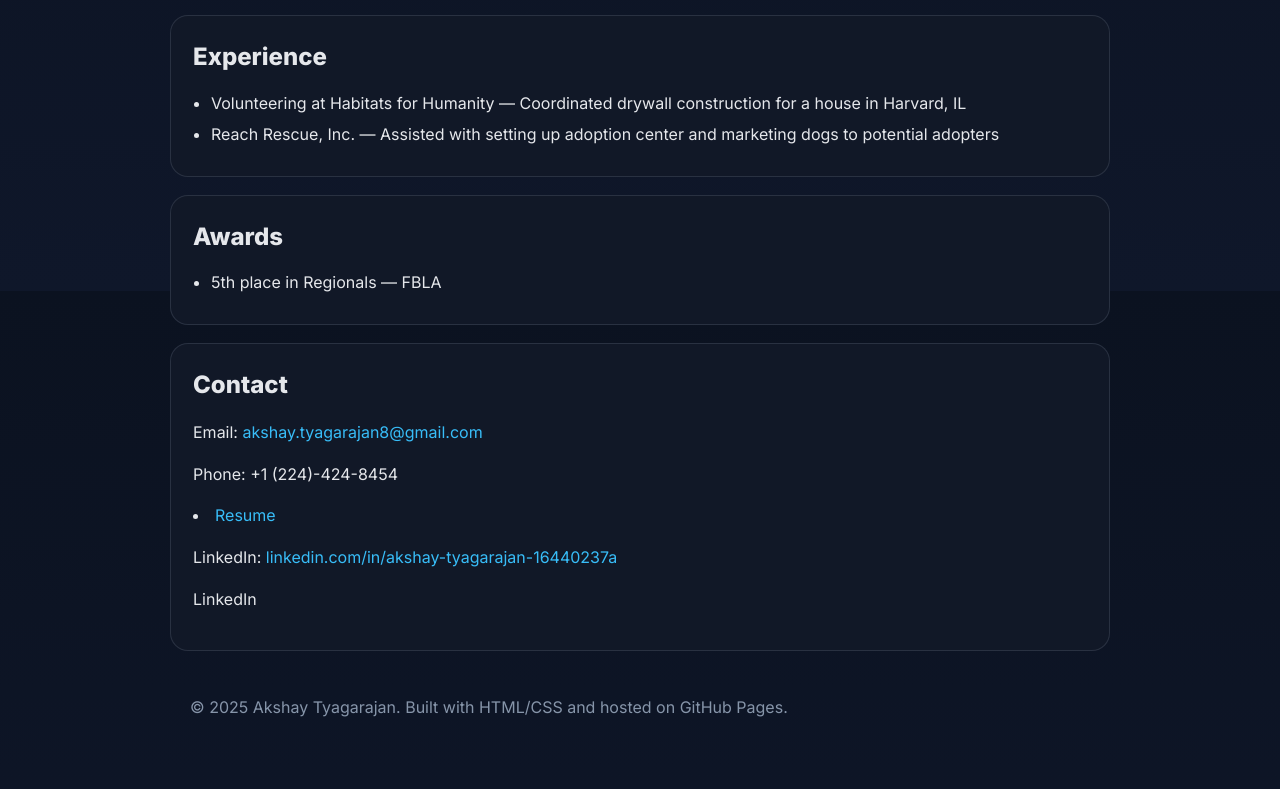
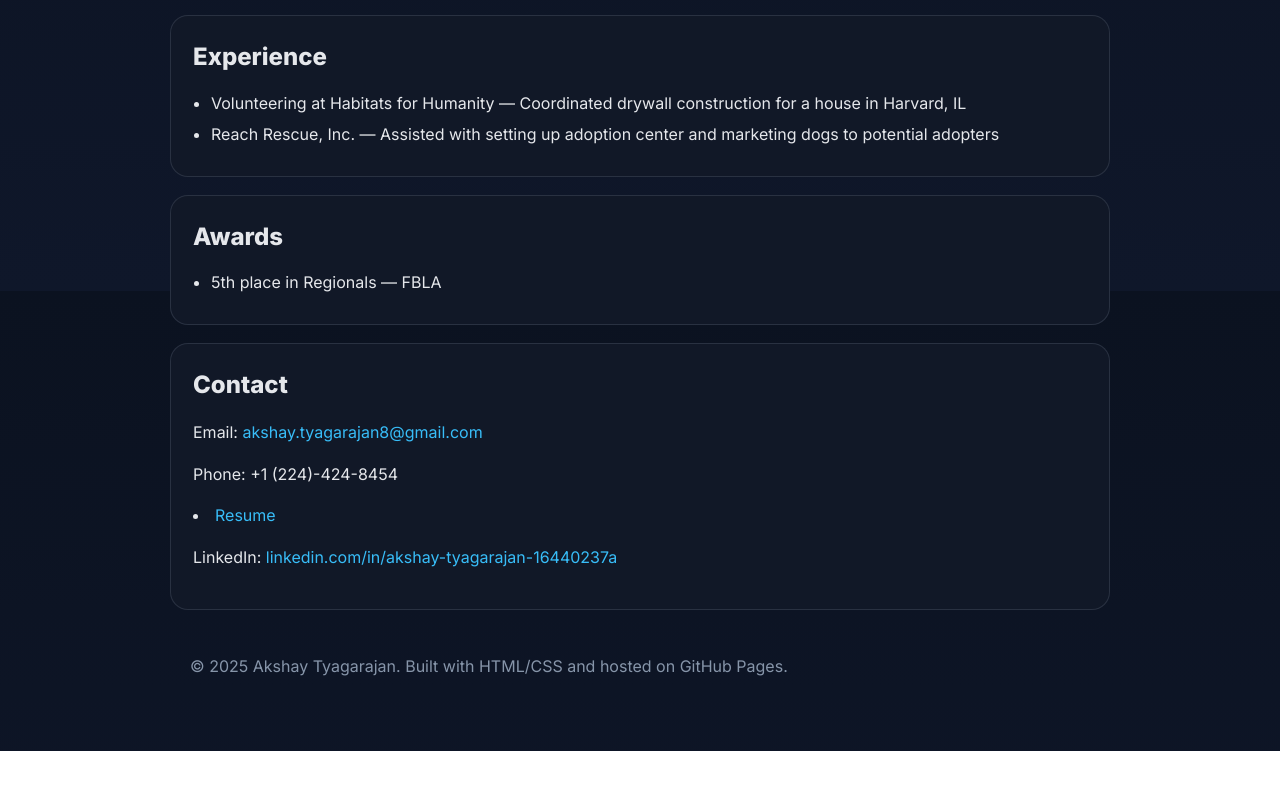
Before and after one commit to akshayt88/akshayt88.github.io, a plain HTML site: page index.html in a window 1280 px wide. Shown: the part 1309-2098 px from the top of the page. After the commit the page ends 2060 px from the top, so only its background shows below. Drawn offline with Linux system fonts and the light colour scheme.

Commit message:
Update index.html

```diff
--- a/index.html
+++ b/index.html
@@ -168,11 +168,6 @@
     linkedin.com/in/akshay-tyagarajan-16440237a
   </a>
 </p>
-
-    LinkedIn
-  </a>
-</p>
-
     </section>
 
     <footer class="wrap">
```
